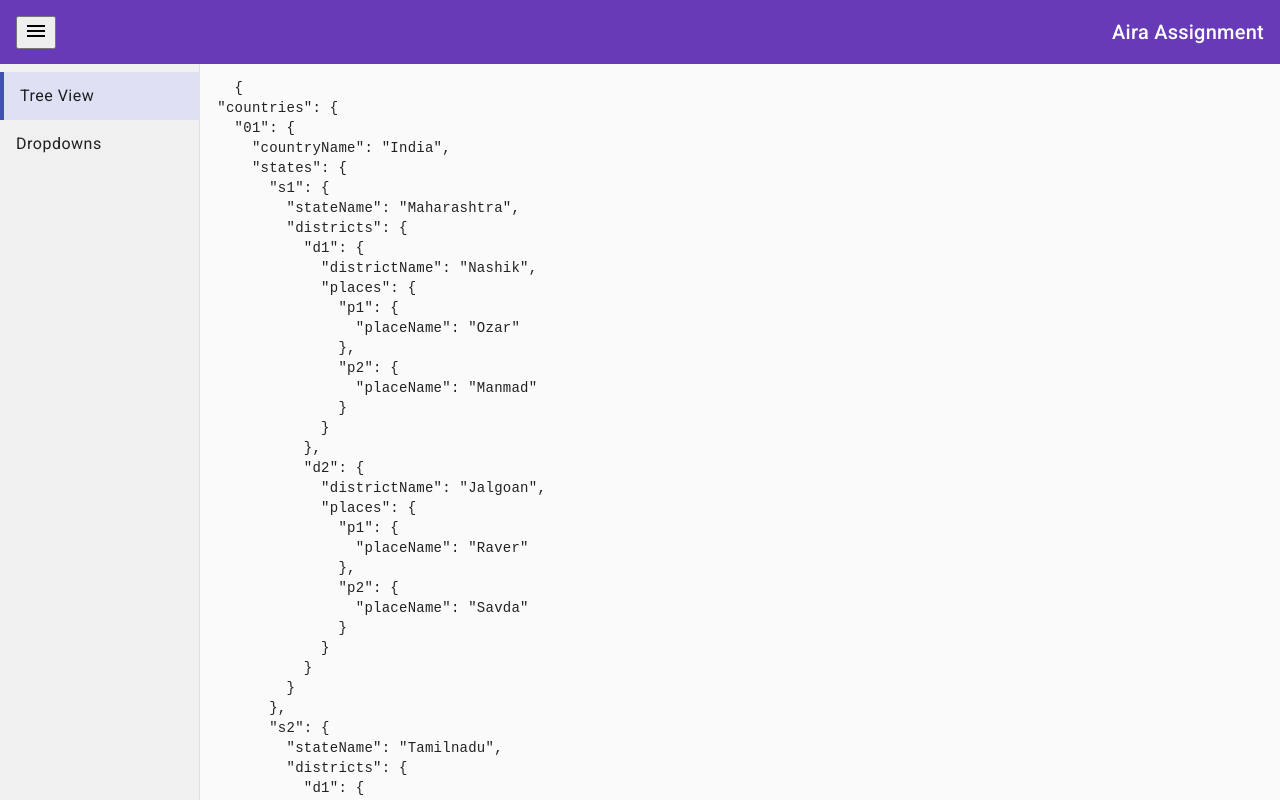
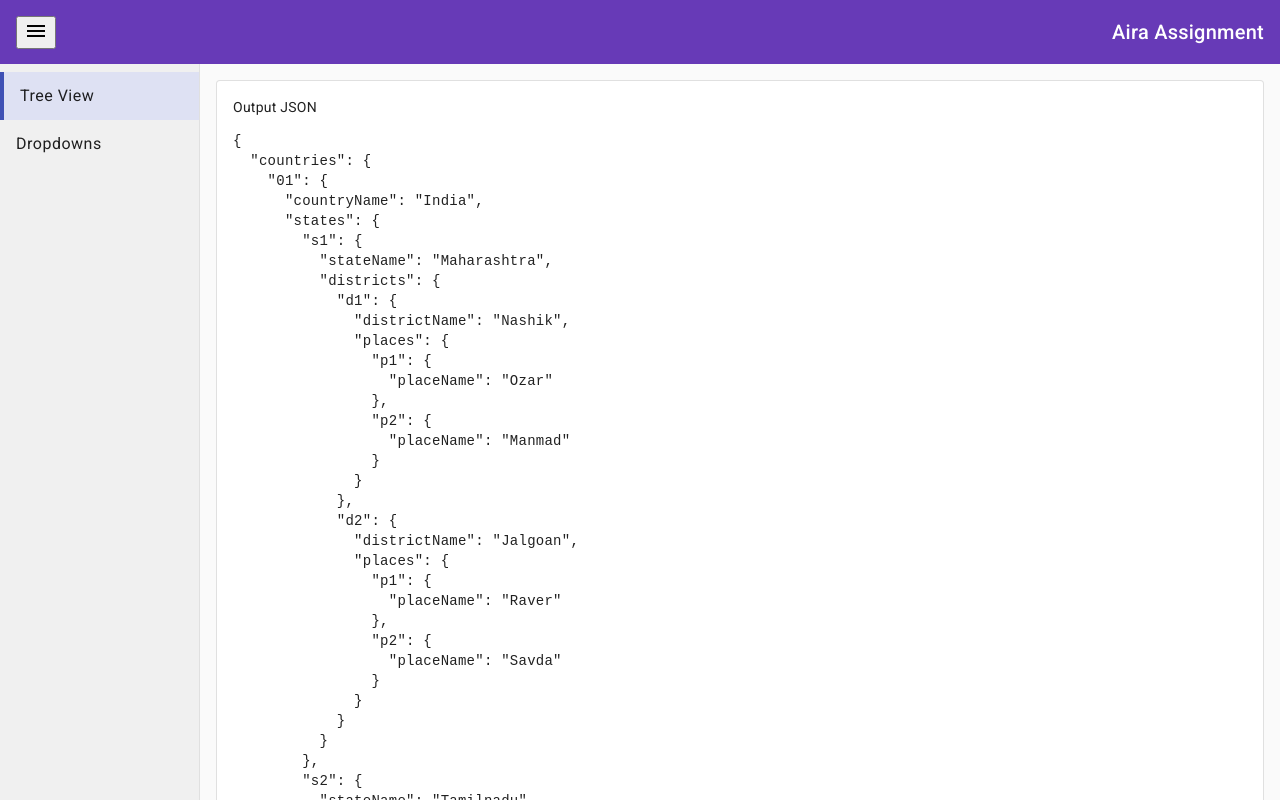
Before and after one commit to dcdevv/aira-assignment, an Angular app: page /tree-structure in a window 1280 px wide. Shown: the top 800 px of the page. Built offline with nearby package versions, Linux system fonts and the light colour scheme.

Commit message:
Output lignment

```diff
--- a/src/app/module/dropdowns/dropdowns.component.html
+++ b/src/app/module/dropdowns/dropdowns.component.html
@@ -1,5 +1,5 @@
 <div class="center">
-    <mat-grid-list cols="1" rowHeight="10:1">
+    <mat-grid-list cols="1" rowHeight="10:2">
 
         <!-- Country dropdown-->
         <!-- <mat-grid-tile><label>Country name: </label></mat-grid-tile> -->
--- a/src/app/module/tree-structure/tree-structure.component.html
+++ b/src/app/module/tree-structure/tree-structure.component.html
@@ -1,3 +1,4 @@
-<pre>
-    {{ output | json }}
-</pre>
+<mat-card class="output-card" appearance="outlined">
+    <mat-card-header>Output JSON</mat-card-header>
+    <mat-card-content><pre>{{ output | json }}</pre></mat-card-content>
+</mat-card>
--- a/src/app/module/tree-structure/tree-structure.component.scss
+++ b/src/app/module/tree-structure/tree-structure.component.scss
@@ -0,0 +1,3 @@
+.output-card {
+    margin: 1rem;
+}
--- a/src/app/module/tree-structure/tree-structure.component.ts
+++ b/src/app/module/tree-structure/tree-structure.component.ts
@@ -1,11 +1,13 @@
 import { JsonPipe } from '@angular/common';
 import { Component, OnInit } from '@angular/core';
 import { FirstLevelArr, FourthLevelArr, SecondLevelArr, ThirdLevelArr } from '@app/static-data/countries.enum';
+import { MatCardModule } from '@angular/material/card';
+import { MatGridListModule } from '@angular/material/grid-list';
 
 @Component({
   selector: 'app-tree-structure',
   standalone: true,
-  imports: [JsonPipe],
+  imports: [JsonPipe, MatCardModule, MatGridListModule],
   templateUrl: './tree-structure.component.html',
   styleUrl: './tree-structure.component.scss'
 })
```
